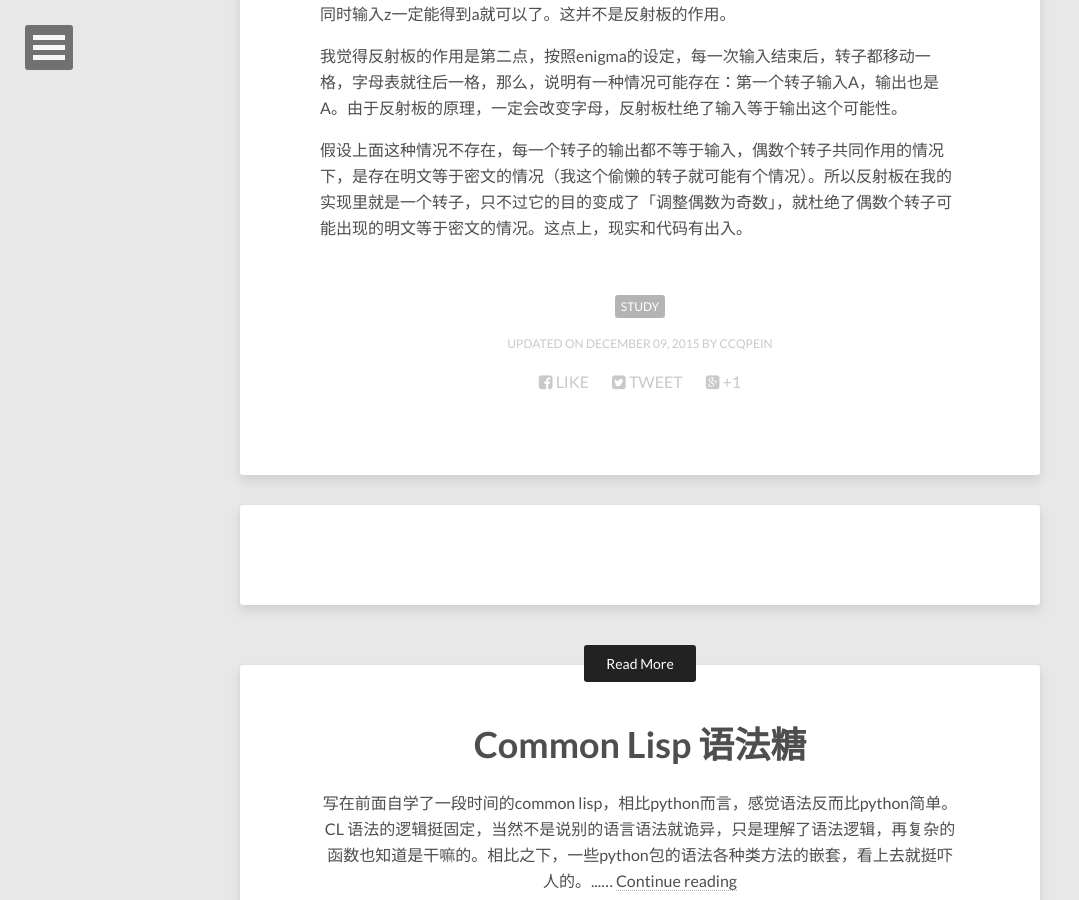
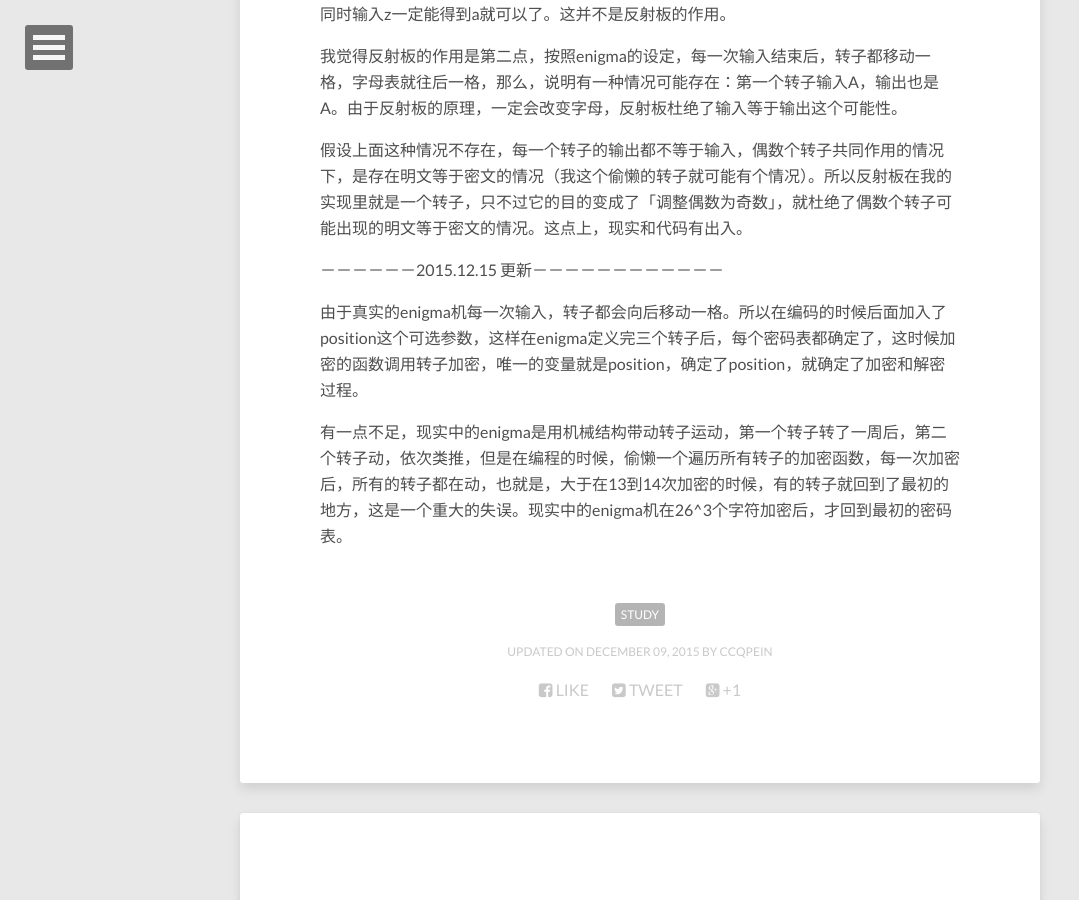
Before and after one commit to ccqpein/ccqpein.github.io, a Jekyll site: the page built from _posts/2015-12-09-Enigma Machine-小记.md, in a window 1280 px wide and 900 px high, scrolled down 974 px. Shown: the whole window, without its empty margins (0-1079 px from the left). Built offline with Jekyll 4.4.1, drawn with Linux system fonts in a browser that asks for light colours; nearby versions of some CDN libraries; comment, search, counter and statistics services are not loaded.

Commit message:
add contant

```diff
--- a/_posts/2015-12-09-Enigma Machine-小记.md
+++ b/_posts/2015-12-09-Enigma Machine-小记.md
@@ -33,3 +33,9 @@ def __init__(self, *args):
 我觉得反射板的作用是第二点，按照enigma的设定，每一次输入结束后，转子都移动一格，字母表就往后一格，那么，说明有一种情况可能存在：第一个转子输入A，输出也是A。由于反射板的原理，一定会改变字母，反射板杜绝了输入等于输出这个可能性。
 
 假设上面这种情况不存在，每一个转子的输出都不等于输入，偶数个转子共同作用的情况下，是存在明文等于密文的情况（我这个偷懒的转子就可能有个情况）。所以反射板在我的实现里就是一个转子，只不过它的目的变成了「调整偶数为奇数」，就杜绝了偶数个转子可能出现的明文等于密文的情况。这点上，现实和代码有出入。
+
+－－－－－－2015.12.15 更新－－－－－－－－－－－－
+
+由于真实的enigma机每一次输入，转子都会向后移动一格。所以在编码的时候后面加入了position这个可选参数，这样在enigma定义完三个转子后，每个密码表都确定了，这时候加密的函数调用转子加密，唯一的变量就是position，确定了position，就确定了加密和解密过程。
+
+有一点不足，现实中的enigma是用机械结构带动转子运动，第一个转子转了一周后，第二个转子动，依次类推，但是在编程的时候，偷懒一个遍历所有转子的加密函数，每一次加密后，所有的转子都在动，也就是，大于在13到14次加密的时候，有的转子就回到了最初的地方，这是一个重大的失误。现实中的enigma机在26^3个字符加密后，才回到最初的密码表。
```
